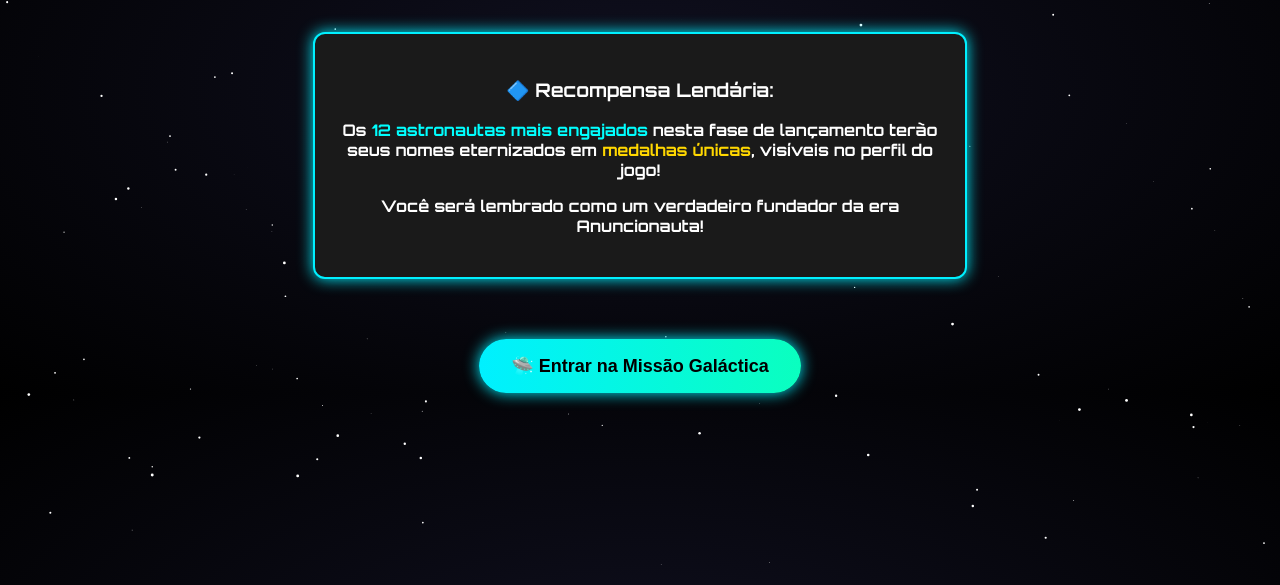
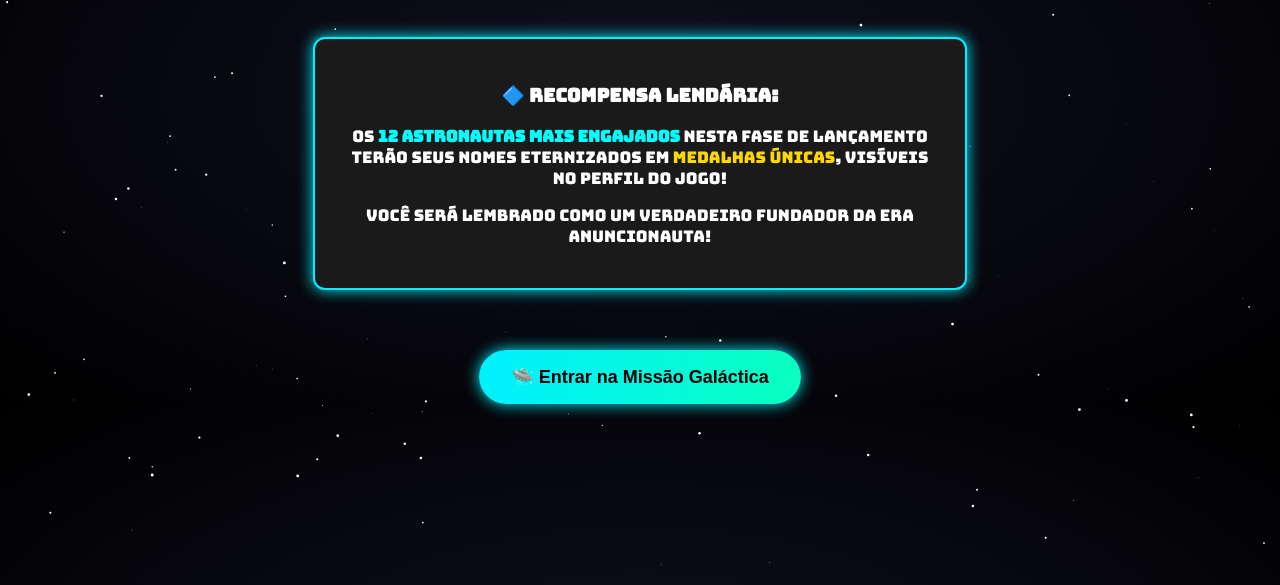
Before and after one commit to maikmk/landing-anuncionauta, a plain HTML site: page index.html in a window 1280 px wide. Shown: the part 215-800 px from the top of the page. Drawn offline with Linux system fonts and the light colour scheme.

Commit message:
Update index.html

```diff
--- a/index.html
+++ b/index.html
@@ -4,11 +4,11 @@
   <meta charset="UTF-8" />
   <meta name="viewport" content="width=device-width, initial-scale=1.0" />
   <title>Anuncionauta - Fase Fundadores</title>
-  <link href="https://fonts.googleapis.com/css2?family=Orbitron:wght@700&display=swap" rel="stylesheet">
+  <link href="https://fonts.googleapis.com/css2?family=Bungee&display=swap" rel="stylesheet">
   <style>
     body {
       margin: 0;
-      font-family: 'Orbitron', sans-serif;
+      font-family: 'Bungee', sans-serif;
       background: radial-gradient(#101020, #000);
       color: #fff;
       text-align: center;
```
